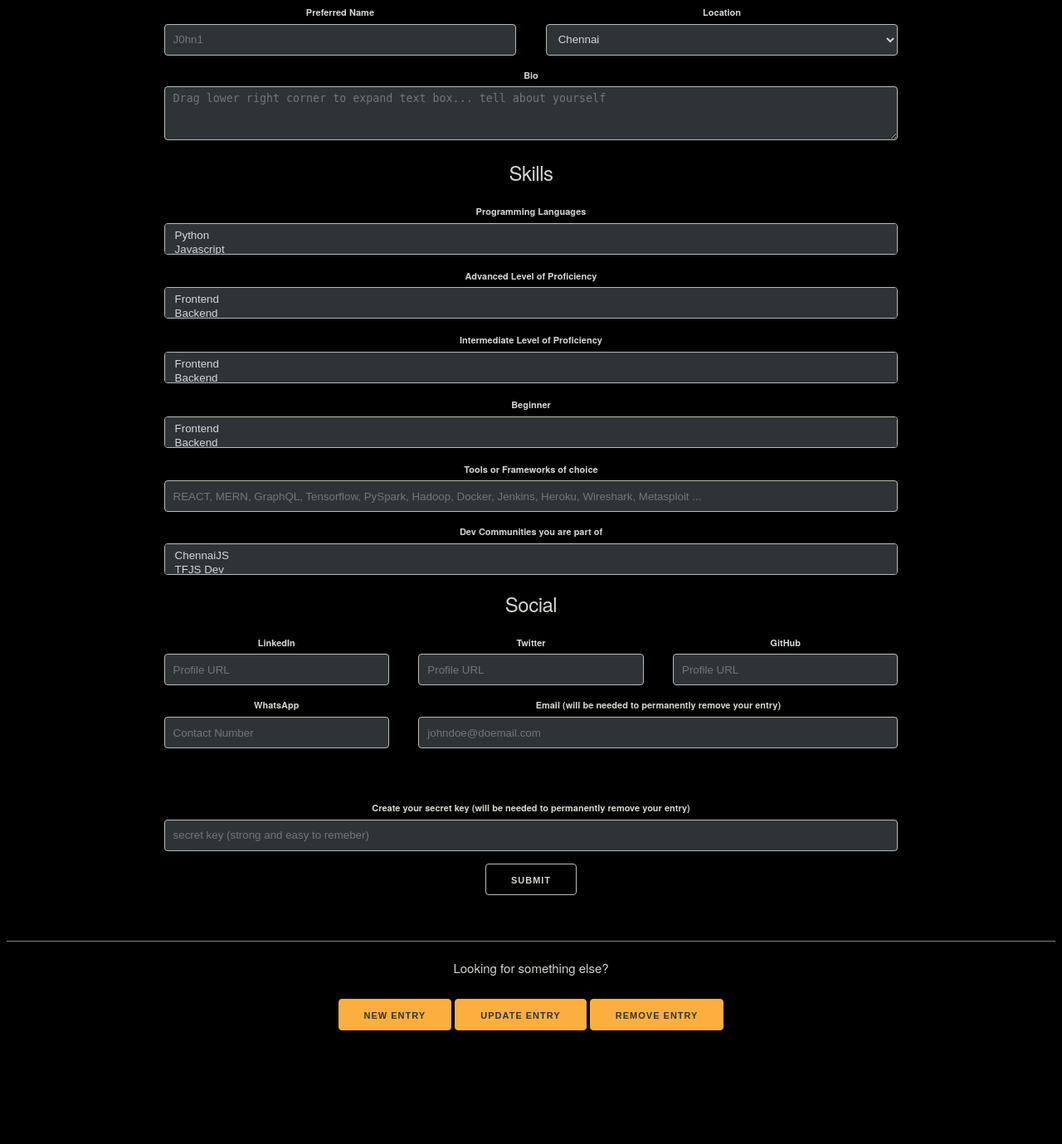
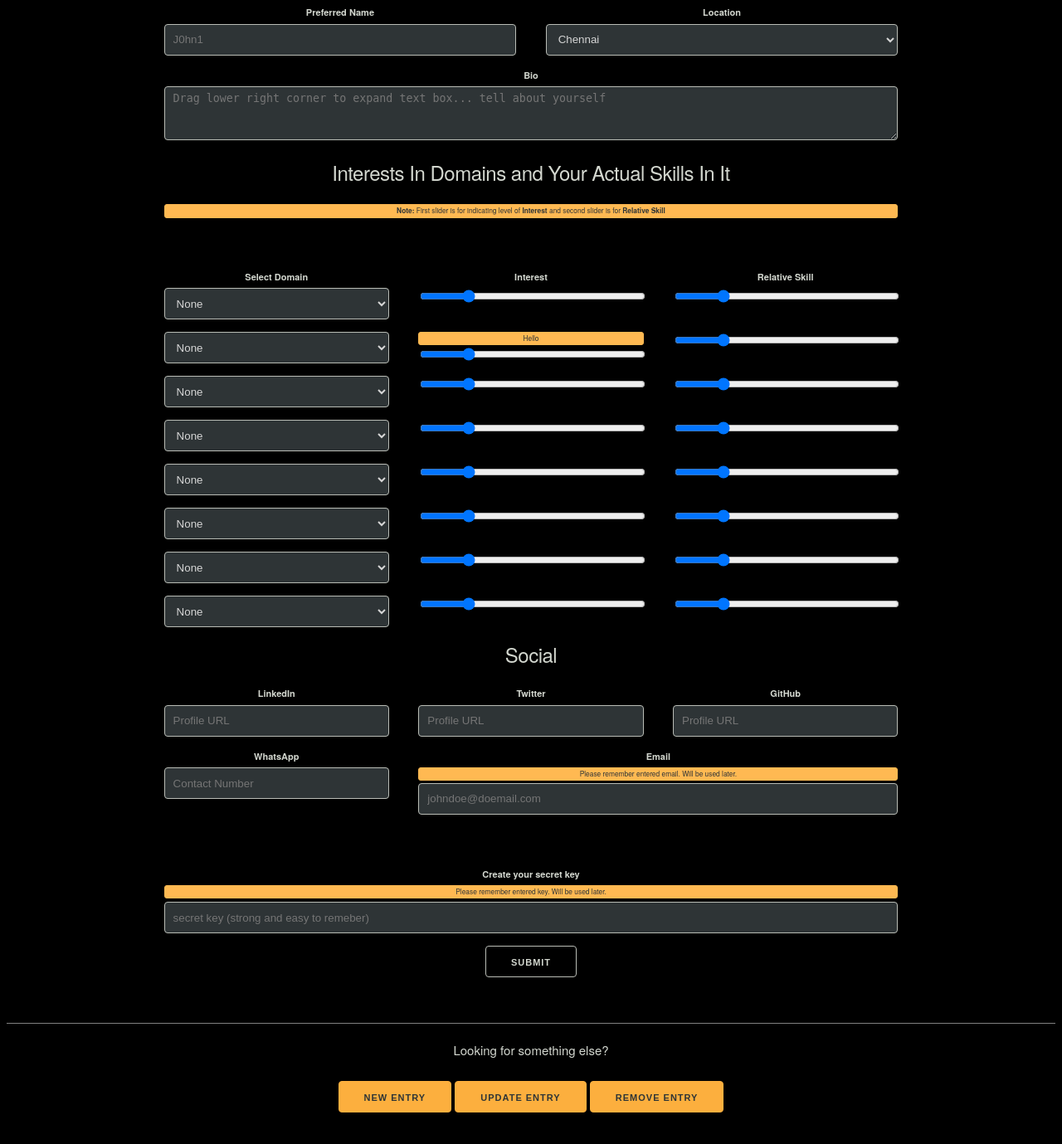
Before and after one commit to INF800/FILTER, a FastAPI app: page /form in a window 1280 px wide. Shown: the part 260-1639 px from the top of the page at 83% size. Before the commit the page ends 1502 px from the top, so only its background shows below. Run offline with FastAPI, Linux system fonts and the light colour scheme.

Commit message:
new form in progress

```diff
--- a/templates/addrem.html
+++ b/templates/addrem.html
@@ -1,6 +1,17 @@
 {% extends "layout.html" %}
 
 {% block content %}
+
+<style>
+.notice-yellow {
+	font-size: 56%;
+	margin-bottom: 7%;
+	color: #2e3436;
+	background-color:#ffb952;
+	border: 1px solid #ffb952;
+	border-radius: 3px;">
+}
+</style>
 
 <!-- forms [ADD ENTRY] -->
 <!---------------------------------------------->
@@ -47,8 +58,126 @@
   </div>
   </div>
 
+  <!-- new -->
+  <h5>Interests In Domains and Your Actual Skills In It</h5>
+  <div class="notice-yellow">
+  	<b>Note:</b> First slider is for indicating level of <b>Interest</b> and second slider is for <b>Relative Skill</b>
+  </div>
+
+  <div class="row">
+  	<div class="four columns">
+  		<label>Select Domain</label>
+  		<select class="u-full-width" type="text" placeholder="eg. Data Science" id="mydom1"> </select>
+  	</div>
+  	<div class="four columns">
+  		<label>Interest</label>
+  		<input class="u-full-width" type="range" min="0" max="100" value="20" id="mydom1Interest">
+  	</div>
+  	<div class="four columns">
+  		<label>Relative Skill</label>
+  		<input class="u-full-width" type="range" min="0" max=100"" value="20" id="mydom1Skill">
+  	</div>
+  </div>
+  <div class="row">
+  	<div class="four columns">
+  		<select class="u-full-width" type="text" placeholder="eg. DSA" id="mydom2"></select>
+  	</div>
+  	<div class="four columns">
+  		<div class="notice-yellow" style="margin-bottom: 0.5%">
+  			Hello
+  		</div>
+  		<input class="u-full-width" type="range" min="0" max="100" value="20" id="mydom2Interest">
+  	</div>
+  	<div class="four columns">
+  		<input class="u-full-width" type="range" min="0" max=100"" value="20" id="mydom2Skill">
+  	</div>
+  </div>
+  <div class="row">
+  	<div class="four columns">
+  		<select class="u-full-width" type="text" placeholder="eg. Big Data" id="mydom3"></select>
+  	</div>
+  	<div class="four columns">
+  		<input class="u-full-width" type="range" min="0" max="100" value="20" id="mydom3Interest">
+  	</div>
+  	<div class="four columns">
+  		<input class="u-full-width" type="range" min="0" max=100"" value="20" id="mydom3Skill">
+  	</div>
+  </div>
+  <div class="row">
+  	<div class="four columns">
+  		<select class="u-full-width" type="text" placeholder="eg. Full Stack" id="mydom4"></select>
+  	</div>
+  	<div class="four columns">
+  		<input class="u-full-width" type="range" min="0" max="100" value="20" id="mydom4Interest">
+  	</div>
+  	<div class="four columns">
+  		<input class="u-full-width" type="range" min="0" max=100"" value="20" id="mydom4Skill">
+  	</div>
+  </div>
+  <div class="row">
+  	<div class="four columns">
+  		<select class="u-full-width" type="text" placeholder="eg. UI/UX" id="mydom5"> </select>
+  	</div>
+  	<div class="four columns">
+  		<input class="u-full-width" type="range" min="0" max="100" value="20" id="mydom5Interest">
+  	</div>
+  	<div class="four columns">
+  		<input class="u-full-width" type="range" min="0" max=100"" value="20" id="mydom5Skill">
+  	</div>
+  </div>
+  <div class="row">
+  	<div class="four columns">
+  		<select class="u-full-width" type="text" placeholder="eg. Android or iOS or Cross Platform" id="mydom6"> </select>
+  	</div>
+  	<div class="four columns">
+  		<input class="u-full-width" type="range" min="0" max="100" value="20" id="mydom6Interest">
+  	</div>
+  	<div class="four columns">
+  		<input class="u-full-width" type="range" min="0" max=100"" value="20" id="mydom6Skill">
+  	</div>
+  </div>
+  <div class="row">
+  	<div class="four columns">
+  		<select class="u-full-width" type="text" placeholder="eg. C++ or Python or Javascript" id="mydom7"></select>
+  	</div>
+  	<div class="four columns">
+  		<input class="u-full-width" type="range" min="0" max="100" value="20" id="mydom7Interest">
+  	</div>
+  	<div class="four columns">
+  		<input class="u-full-width" type="range" min="0" max=100"" value="20" id="mydom7Skill">
+  	</div>
+  </div>
+  <div class="row">
+  	<div class="four columns">
+  		<select class="u-full-width" type="text" placeholder="eg. Marketing" id="mydom8"> </select>
+  	</div>
+  	<div class="four columns">
+  		<input class="u-full-width" type="range" min="0" max="100" value="20" id="mydom8Interest">
+  	</div>
+  	<div class="four columns">
+  		<input class="u-full-width" type="range" min="0" max=100"" value="20" id="mydom8Skill">
+  	</div>
+  </div>
+
+<script>
+	// add options to multiple select
+	var optionsDomains = `
+		<option value="0">None</option>
+		<option value="1">Machine Learning</option>
+	`;
+
+	for (let i=1; i<9; i++ ){
+		var dom = "mydom" + i.toString();
+		document.getElementById(dom).innerHTML = optionsDomains;
+	}
+	document.getElementById("mydom1").innerHTML = optionsDomains;
+
+</script>
+
+  <!-- end new -->
 
   <!-- SKILLS -->
+  <!--
   <h5>Skills</h5>
 
   <div class="row">
@@ -126,6 +255,7 @@
 
   </div>
   </div>
+  -->
 
   <!-- SOCIAL -->
   <h5>Social</h5>
@@ -149,7 +279,10 @@
   	</div>
 
   	<div class="eight columns">
-  		<label>Email (will be needed to permanently remove your entry)</label>
+  		<label>Email</label>
+  		<div class="notice-yellow"style="margin-bottom: 0.5%" >
+  			Please remember entered email. Will be used later.
+  		</div>
       <input class="u-full-width" type="email" placeholder="johndoe@doemail.com" id="myemail">
   	</div>
 
@@ -160,7 +293,10 @@
 
   <div class="row">
   <div class="twelve columns">
-  <label>Create your secret key (will be needed to permanently remove your entry)</label>
+  <label>Create your secret key</label>
+  <div class="notice-yellow"style="margin-bottom: 0.5%" >
+  			Please remember entered key. Will be used later.
+  </div>
   <input class="u-full-width" type="text" placeholder="secret key (strong and easy to remeber)" id="secretKey">
   </div>
   </div>
@@ -247,8 +383,6 @@
 	}
 
 </script>
-
-
 
 
 <!-- DELETE FORM -->
```
